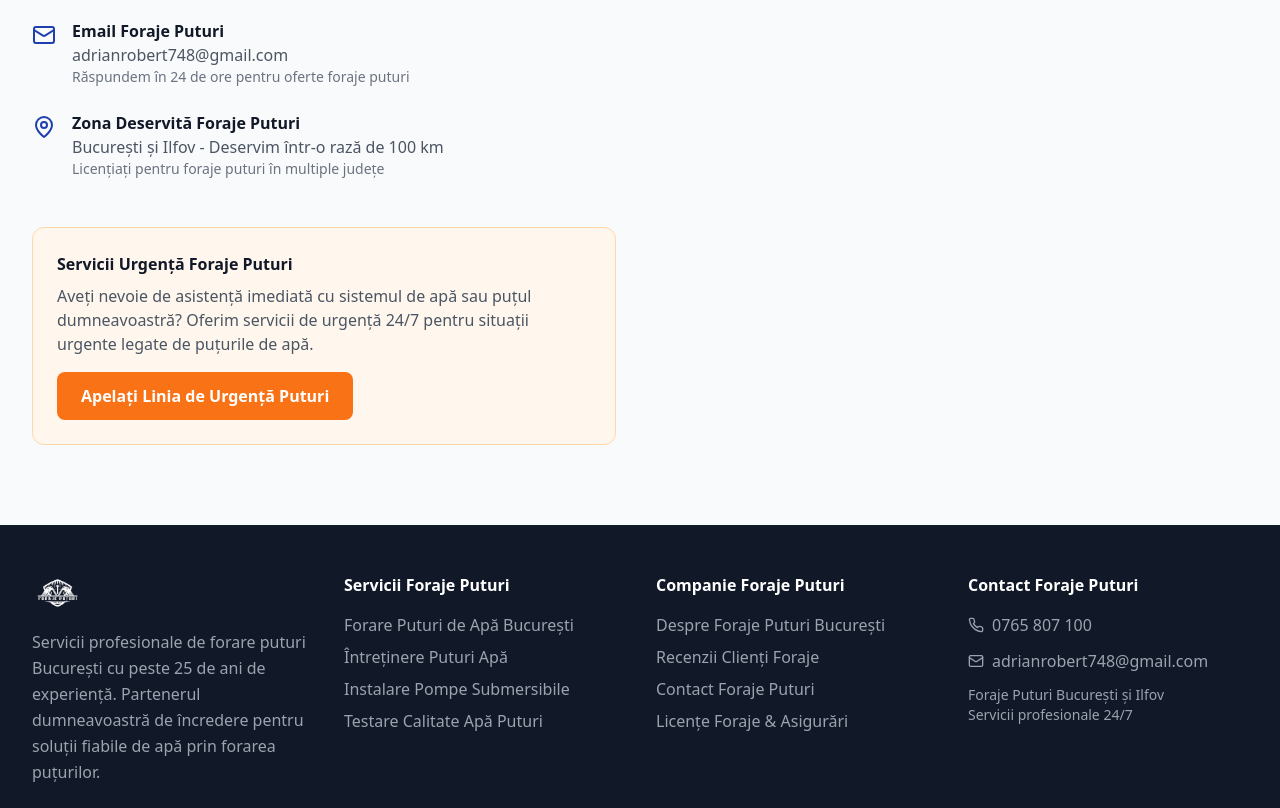
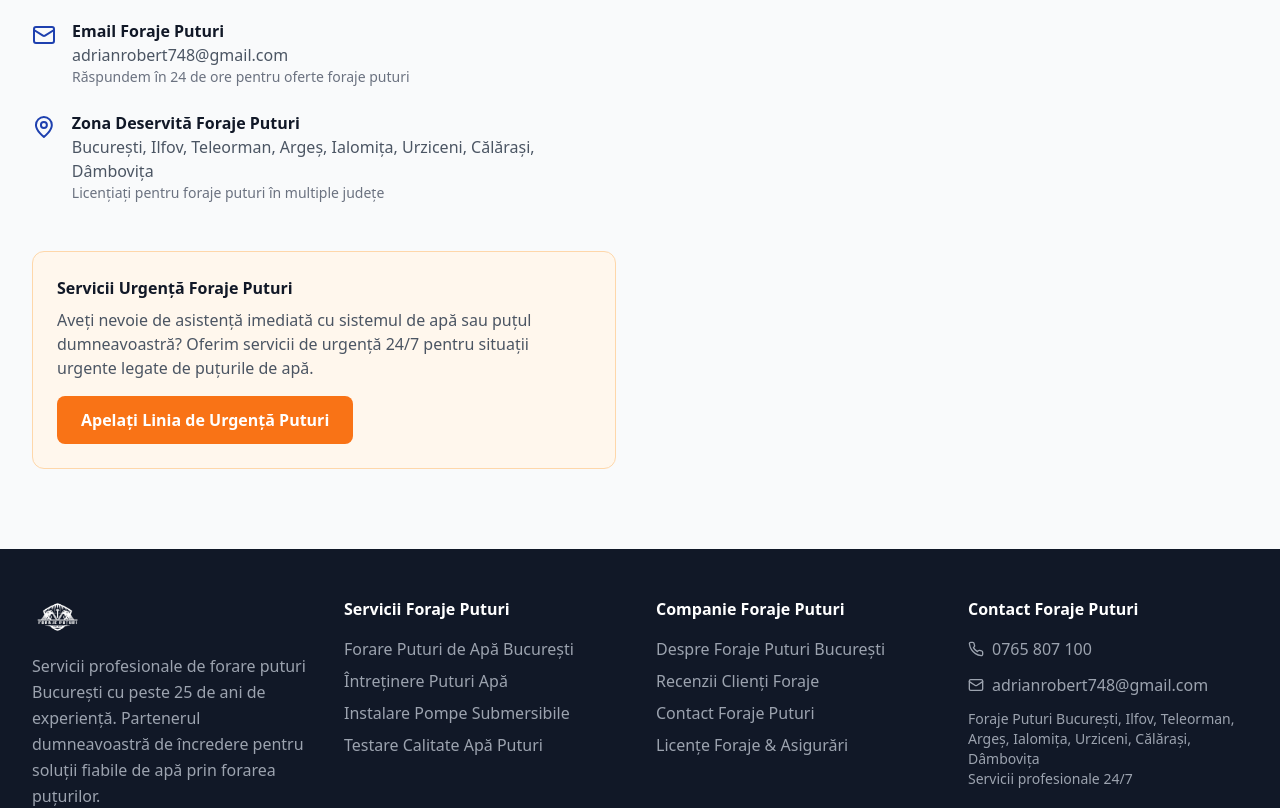
Before and after one commit to RobertoZ182/V2AVR, a React (Vite) app: page / in a window 1280 px wide. Shown: the part 5140-5948 px from the top of the page. Built offline with nearby package versions, Linux system fonts and the light colour scheme.

Commit message:
service location updated

```diff
--- a/src/App.tsx
+++ b/src/App.tsx
@@ -561,7 +561,7 @@ function App() {
                     <MapPin className="w-6 h-6 text-blue-800 mt-1" />
                     <div>
                       <h4 className="font-semibold text-gray-900">Zona Deservită Foraje Puturi</h4>
-                      <p className="text-gray-600">București și Ilfov - Deservim într-o rază de 100 km</p>
+                      <p className="text-gray-600">București, Ilfov, Teleorman, Argeș, Ialomița, Urziceni, Călărași, Dâmbovița</p>
                       <p className="text-sm text-gray-500">Licențiați pentru foraje puturi în multiple județe</p>
                     </div>
                   </div>
@@ -639,7 +639,7 @@ function App() {
                     <span><a href="mailto:adrianrobert748@gmail.com">adrianrobert748@gmail.com</a></span>
                   </div>
                   <div className="text-sm">
-                    <p>Foraje Puturi București și Ilfov</p>
+                    <p>Foraje Puturi București, Ilfov, Teleorman, Argeș, Ialomița, Urziceni, Călărași, Dâmbovița</p>
                     <p>Servicii profesionale 24/7</p>
                   </div>
                 </div>
```
